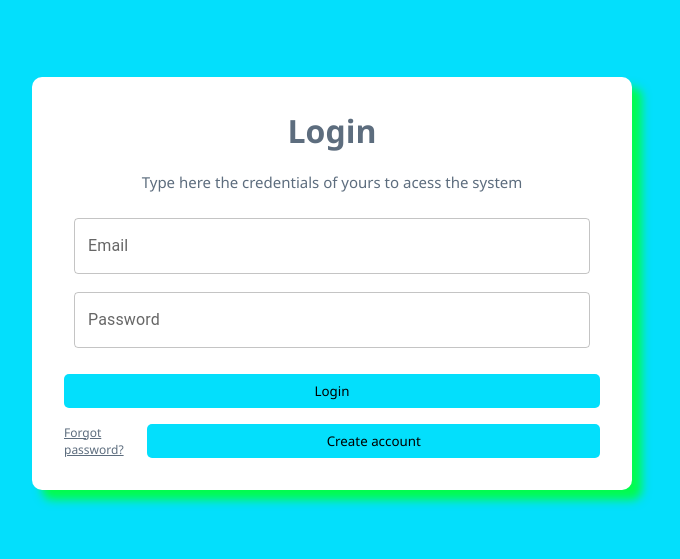
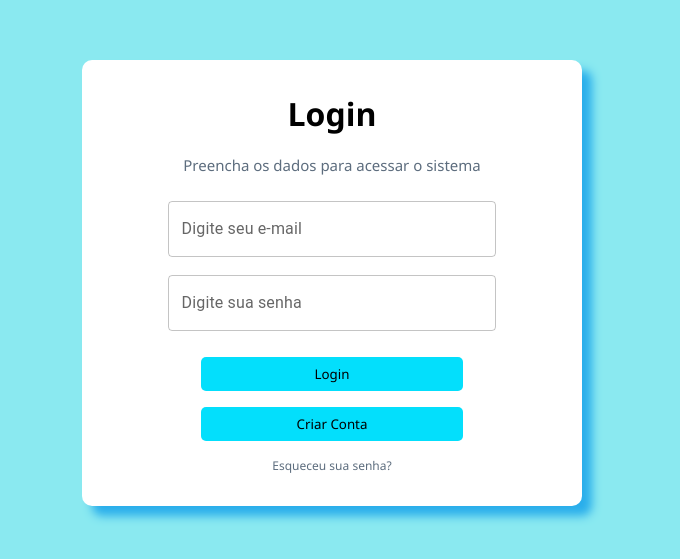
Before and after one commit to FullStack-Trindade/M3P-FrontEnd-Squad5, a React (Vite) app in the folder LifeCare/: page /login in a window 1280 px wide. Shown: the part 117-676 px from the top of the page, without its empty margins (308-988 px from the left). Built offline with nearby package versions, Linux system fonts and the light colour scheme.

Commit message:
[FRONT-023] Correções de estilo/ortográficas

```diff
--- a/LifeCare/src/components/Box/Box.styles.jsx
+++ b/LifeCare/src/components/Box/Box.styles.jsx
@@ -15,8 +15,8 @@ export const Box = styled.div`
     height: 200px;
     margin: 5px;
     font-size: 15px;
-    background-color: black;
-    color: #e1e1e1;
+    background-color: #25869e;
+    color: #fff;
     border-radius: 10px 0 10px 10px;
 `
 
--- a/LifeCare/src/components/Form/Form.styles.jsx
+++ b/LifeCare/src/components/Form/Form.styles.jsx
@@ -6,7 +6,7 @@ export const Form = styled.form`
   height: 38rem;
   margin: 1rem;
   border-radius: 0.5rem;
-  border: 0.1rem solid #5281dc;
+  border: none;
   box-shadow: 0.5rem 0.5rem 0.5rem 0rem rgba(0, 0, 0, 0.37);
   overflow-y: scroll;
 `;
--- a/LifeCare/src/components/Form/FormRegisterPatient/FormRegisterPatient.component.jsx
+++ b/LifeCare/src/components/Form/FormRegisterPatient/FormRegisterPatient.component.jsx
@@ -59,7 +59,7 @@ export const FormRegisterPatientComponent = () => {
       <Styled.Form onSubmit={handleSubmit(submitForm)}>
         <Styled.FormTitle>Preencha os campos para cadastrar</Styled.FormTitle>
         <Styled.FormColumn>
-          <Styled.FormSubTitle>Indentificação</Styled.FormSubTitle>
+          <Styled.FormSubTitle>Identificação</Styled.FormSubTitle>
           <Styled.FormRow>
             <InputComponent
               id="fullName"
--- a/LifeCare/src/components/Form/FormRegisterPhysicalExercise/FormRegisterPhysicalExercise.component.jsx
+++ b/LifeCare/src/components/Form/FormRegisterPhysicalExercise/FormRegisterPhysicalExercise.component.jsx
@@ -50,7 +50,7 @@ export const FormRegisterPhysicalExerciseComponent = () => {
   return (
     <>
       <Styled.Form onSubmit={handleSubmit(submitForm)}>
-        <Styled.FormTitle>Cadastrar Exercícios</Styled.FormTitle>
+        <Styled.FormTitle>Cadastrar Exercício</Styled.FormTitle>
         <Styled.FormColumn>
           <Styled.FormSubTitle>
             Procure o Paciente pelo email
--- a/LifeCare/src/components/Login/Login.component.jsx
+++ b/LifeCare/src/components/Login/Login.component.jsx
@@ -5,7 +5,7 @@ import { ApiService } from '../../services/Api.service';
 import { LocalStorageService } from '../../services/LocalStorage.service';
 import { useContext } from 'react';
 import { ModalContext } from '../../contexts/ModalContext/Modal.context';
-import { ModalComponent } from '../ModalComponent/Modal.component';
+// import { ModalComponent } from '../ModalComponent/Modal.component';
 import { useNavigate } from 'react-router-dom';
 import { AuthContext } from '../../contexts/auth/auth.context';
 
@@ -17,8 +17,13 @@ export const FormLoginComponent = () => {
         setShowModal(!showModal);
     }
 
+    const infoAccount = () => {
+        alert("Solicite acesso ao administrador!!");
+        console.log("Request administrator access");
+    }
+
     const offLink = () => {
-        alert("Sorry, this feature isn't done yet")
+        alert("Desculpe, esta funcionalidade não está implementada!");
         console.log("Sorry, this feature isn't done yet");
     }
 
@@ -43,13 +48,13 @@ export const FormLoginComponent = () => {
         const user = ApiService.ShowUserByEmail(email)
 
         if(!user) {
-            alert('User not registered yet');
+            alert('Usuário não registrado!');
             console.log('User not registered yet');
             reset();
             return;
         }
 
-        password === user.password ? redirectToHome(user) : alert('Ops! User or password invalid')
+        password === user.password ? redirectToHome(user) : alert('Usuário ou senha inválida!')
         console.log('User accessed system');
     }
 
@@ -66,13 +71,13 @@ export const FormLoginComponent = () => {
             <Styled.Form onSubmit={handleSubmit(submitForm)}>
                 <Styled.Header>
                     <Styled.Title>Login</Styled.Title>
-                    <Styled.Subtitle>Type here the credentials of yours to acess the system</Styled.Subtitle>
+                    <Styled.Subtitle>Preencha os dados para acessar o sistema</Styled.Subtitle>
                 </Styled.Header>
 
                 <Styled.InputGroup>
                     <InputComponent
                         id='email'
-                        label='Email'
+                        label='Digite seu e-mail'
                         type='email'
                         register={{...register('email', {
                             required: true,
@@ -82,7 +87,7 @@ export const FormLoginComponent = () => {
 
                     <InputComponent
                         id='password'
-                        label='Password'
+                        label='Digite sua senha'
                         type='password'
                         register={{...register('password', {
                             required: true,
@@ -92,10 +97,11 @@ export const FormLoginComponent = () => {
                 </Styled.InputGroup>
 
                 <Styled.Button>Login</Styled.Button>
+                <Styled.Button type='button' onClick={infoAccount}>Criar Conta</Styled.Button>
 
                 <Styled.Action>
-                    <Styled.ForgotPass href='#' onClick={offLink}>Forgot password?</Styled.ForgotPass>
-                    <Styled.Button type='button' onClick={handleShowModal}>Create account</Styled.Button>
+                    <Styled.ForgotPass href='#' onClick={offLink}>Esqueceu sua senha?</Styled.ForgotPass>
+
                 </Styled.Action>
             </Styled.Form>
             {showModal && <ModalComponent/>}
--- a/LifeCare/src/components/Login/Login.styles.jsx
+++ b/LifeCare/src/components/Login/Login.styles.jsx
@@ -1,4 +1,4 @@
-import styled from 'styled-components';
+import styled from "styled-components";
 
 export const Form = styled.form`
   display: inline-flex;
@@ -9,9 +9,9 @@ export const Form = styled.form`
   gap: 16px;
   border-radius: 10px;
   background-color: #fff;
-    box-shadow: 10px 10px 10px 0 #03fc4e;
-    min-width: 600px;
-`
+  box-shadow: 10px 10px 10px 0 #2aaeeb;
+  min-width: 500px;
+`;
 
 export const Header = styled.div`
   text-align: center;
@@ -19,15 +19,15 @@ export const Header = styled.div`
   justify-content: center;
   align-items: flex-start;
   align-items: stretch;
-`
+`;
 
 export const Title = styled.h1`
-    color: #5d6d7e;
+  color: #000;
   margin-bottom: 20px;
   font-size: 32px;
   font-weight: bold;
   line-height: normal;
-`
+`;
 
 export const Subtitle = styled.p`
   color: #5d6d7e;
@@ -35,14 +35,14 @@ export const Subtitle = styled.p`
   font-style: normal;
   font-weight: 400;
   line-height: normal;
-`
+`;
 
 export const Action = styled.div`
   display: flex;
   justify-content: center;
   align-items: center;
   align-self: stretch;
-`
+`;
 
 export const InputGroup = styled.div`
   display: flex;
@@ -51,25 +51,29 @@ export const InputGroup = styled.div`
   justify-items: center;
   align-items: center;
   gap: 18px;
-    width: 100%;
-`
+  width: 80%;
+`;
 
 export const InputContainer = styled.div`
   position: relative;
   width: 100%;
-`
+`;
 
 export const Button = styled.button`
   display: flex;
-    padding: 8px 16px;
-    width: 100%;
+  padding: 0.5rem 1rem;
+  width: 60%;
   justify-content: center;
-    align-items: flex-start;
-    align-self: stretch;
+  align-self: center;
   border-radius: 5px;
   border: none;
   background-color: #03dffc;
-`
+  transition: all 0.2s ease-in-out;
+  &:hover {
+    color: #000;
+    box-shadow: 0 5px 15px rgba(52, 129, 202, 0.4);
+  }
+`;
 
 export const ForgotPass = styled.a`
   color: #5d6d7e;
@@ -77,4 +81,10 @@ export const ForgotPass = styled.a`
   font-style: normal;
   font-weight: 400;
   line-height: normal;
-`
+  text-decoration: none;
+  transition: all 0.2s ease-in-out;
+  &:hover {
+    color: #000;
+    box-shadow: 0 5px 15px rgba(52, 129, 202, 0.4);
+  }
+`;
--- a/LifeCare/src/components/ModalComponent/Modal.component.jsx
+++ /dev/null
@@ -1,86 +0,0 @@
-import * as Styled from './Modal.styles.jsx';
-import { useContext } from 'react';
-import { useForm } from 'react-hook-form';
-import { ModalContext } from '../../contexts/ModalContext/Modal.context.jsx';
-import { ApiService } from '../../services/Api.service.jsx';
-import { InputComponent } from '../Input/Input.component.jsx';
-
-export const ModalComponent = () => {
-    const { showModal, setShowModal } = useContext(ModalContext);
-
-    const handleShowModal = () => {
-        setShowModal(!showModal)
-    }
-
-    const {
-        register,
-        handleSubmit,
-        reset,
-        formState: {errors}
-    } = useForm();
-
-    const submitForm = (data) => {
-        ApiService.CreateUser(data)
-        setTimeout(() => {
-            alert('User succesfully registered on database');
-            reset();
-        }, 2000);
-    }
-
-    return(
-        <Styled.Form onSubmit={handleSubmit(submitForm)}>
-            <Styled.Header>
-                <Styled.Title>Create your account here</Styled.Title>
-                <Styled.SubTitle>Fill the inputs to create an account to acess the system</Styled.SubTitle>
-            </Styled.Header>
-
-
-            <Styled.InputGroup>
-                <InputComponent
-                    id='name'
-                    label='Name'
-                    type='text'
-                    register={{...register('name', {
-                        required: true,
-                    })}}
-                />
-
-                <InputComponent
-                    id='email'
-                    label='Email'
-                    type='email'
-                    register={{...register('email', {
-                        required: true,
-                        validate: {matchPath: (v) => /^\w+([.-]?\w+)*@\w+([.-]?\w+)*(\.\w{2,3})+$/.test(v)}
-                    })}}
-                />
-
-                <InputComponent
-                    id='password'
-                    label='Password'
-                    type='password'
-                    register={{...register('password', {
-                        required: true,
-                        minLength: 8
-                    })}}
-                />
-
-                <InputComponent
-                    id='repeat_password'
-                    label='Repeat Password'
-                    type='password'
-                    register={{...register('repeat_password', {
-                        required: true,
-                        minLength: 8
-                    })}}
-                />
-            </Styled.InputGroup>
-
-            <Styled.Action>
-               <Styled.Button type='button' onClick={handleShowModal}>Close Modal</Styled.Button>
-               <Styled.Button type='submit'>Create your account</Styled.Button>
-            </Styled.Action>
-        </Styled.Form>
-    );
-
-}
--- a/LifeCare/src/components/ModalComponent/Modal.styles.jsx
+++ /dev/null
@@ -1,68 +0,0 @@
-import styled from 'styled-components';
-
-export const Form = styled.form`
-    display: inline-flex;
-    position: absolute;
-    padding: 32px;
-    flex-direction: column;
-    justify-content: center;
-    align-items: center;
-    gap: 16px;
-    border-radius: 10px;
-    background-color: #fff;
-    box-shadow: 10px 10px 10px 0 #03fc4e;
-    min-width: 600px;
-    z-index: 2;
-`
-
-export const Header = styled.div`
-    text-align: center;
-    flex-direction: column;
-    justify-content: center;
-    align-items: center;
-`
-
-export const Title = styled.h1`
-    color: #5d6d7e;
-    margin-bottom: 20px;
-    font-size: 32px;
-    font-style: normal;
-    font-weight: bold;
-    line-height: normal;
-`
-
-export const SubTitle = styled.p`
-    color: #5d6d7e;
-    font-size: 15px;
-    font-style: normal;
-    font-weight: 400;
-    line-height: normal;
-`
-
-export const InputGroup = styled.div`
-    display: flex;
-    padding: 10px;
-    flex-direction: column;
-    justify-content: center;
-    align-items: center;
-    gap: 10px;
-    width: 100%;
-`
-
-export const Action = styled.div`
-    display: flex;
-    justify-content: space-evenly;
-    align-items: center;
-`
-
-export const Button = styled.button`
-    display: flex;
-    padding: 8px 16px;
-    width: 100%;
-    justify-content: center;
-    align-items: center;
-    align-self: stretch;
-    border-radius: 5px;
-    border: none;
-    background-color: #03dffc;
-`
--- a/LifeCare/src/components/SidebarComponent/Sidebar.component.jsx
+++ b/LifeCare/src/components/SidebarComponent/Sidebar.component.jsx
@@ -69,7 +69,7 @@ const menuItem = [
   },
 
   {
-    path: "/logout",
+    path: "/login",
     name: "Sair",
     icon: <FaArrowRight />,
     admin: false
--- a/LifeCare/src/layouts/Layout.styles.jsx
+++ b/LifeCare/src/layouts/Layout.styles.jsx
@@ -21,7 +21,7 @@ export const Content = styled.div`
     justify-content: center;
     width: 100%;
     height: 100%;
-    background-color: yellow;
+    background-color: #fff;
     border-radius: 10px;
     padding: 0 5px;
     flex: 1;
--- a/LifeCare/src/pages/HandbookPage/Handbook.styles.jsx
+++ b/LifeCare/src/pages/HandbookPage/Handbook.styles.jsx
@@ -23,6 +23,7 @@ export const HandbookInfoWrapper = styled.div`
 
 export const Input = styled.input`
     display: flex;
+    color: #000;
     width: 100%;
     border-radius: 10px;
     border: none;
--- a/LifeCare/src/pages/LoginPage/Login.styles.jsx
+++ b/LifeCare/src/pages/LoginPage/Login.styles.jsx
@@ -6,5 +6,5 @@ export const Login = styled.div`
     height: 100%;
     justify-content: center;
     align-items: center;
-    background-color: #03dffc;
+    background-color:#8ae9f0 ;
 `
```
Lines whose indentation alone changed are shown as unchanged.
